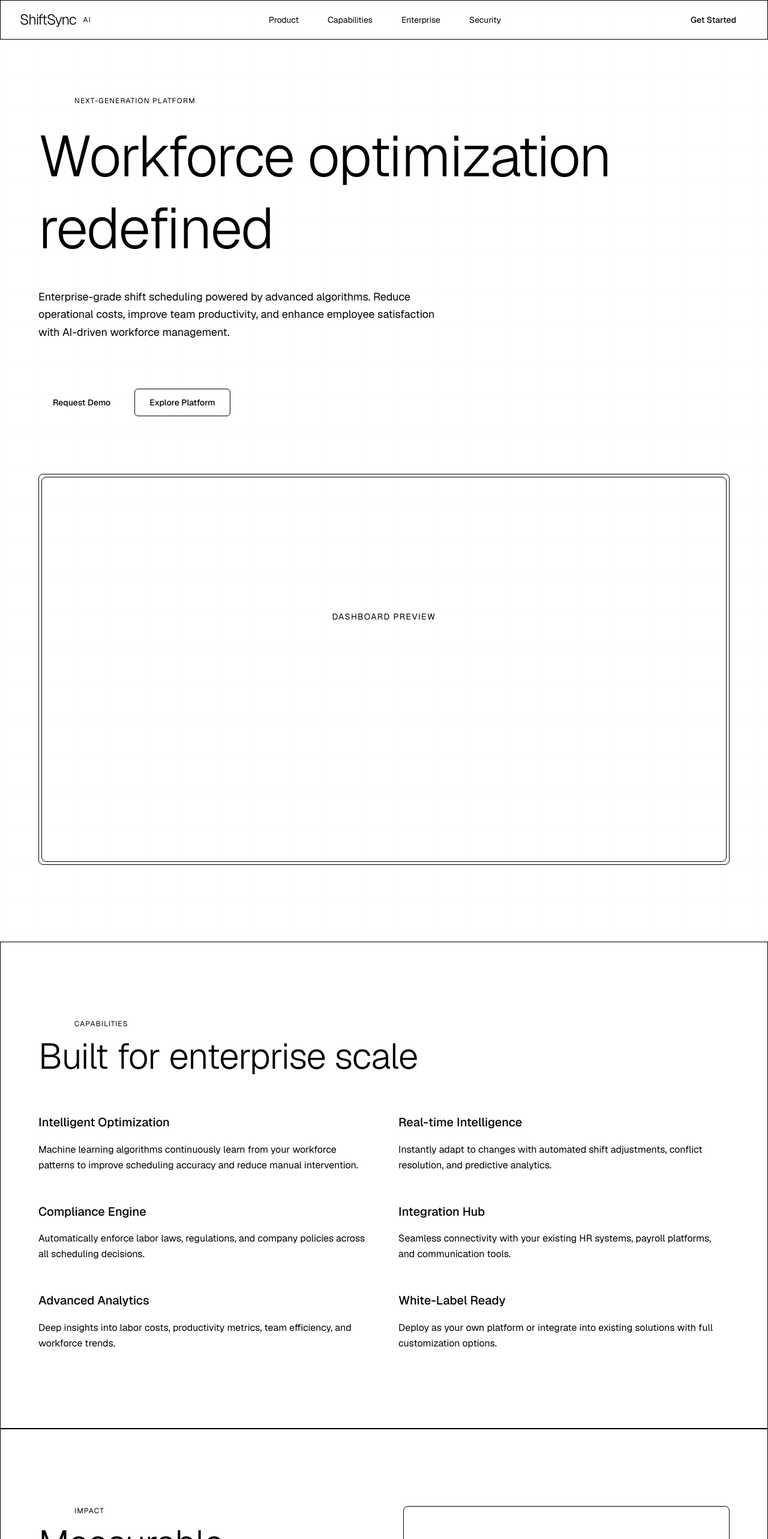
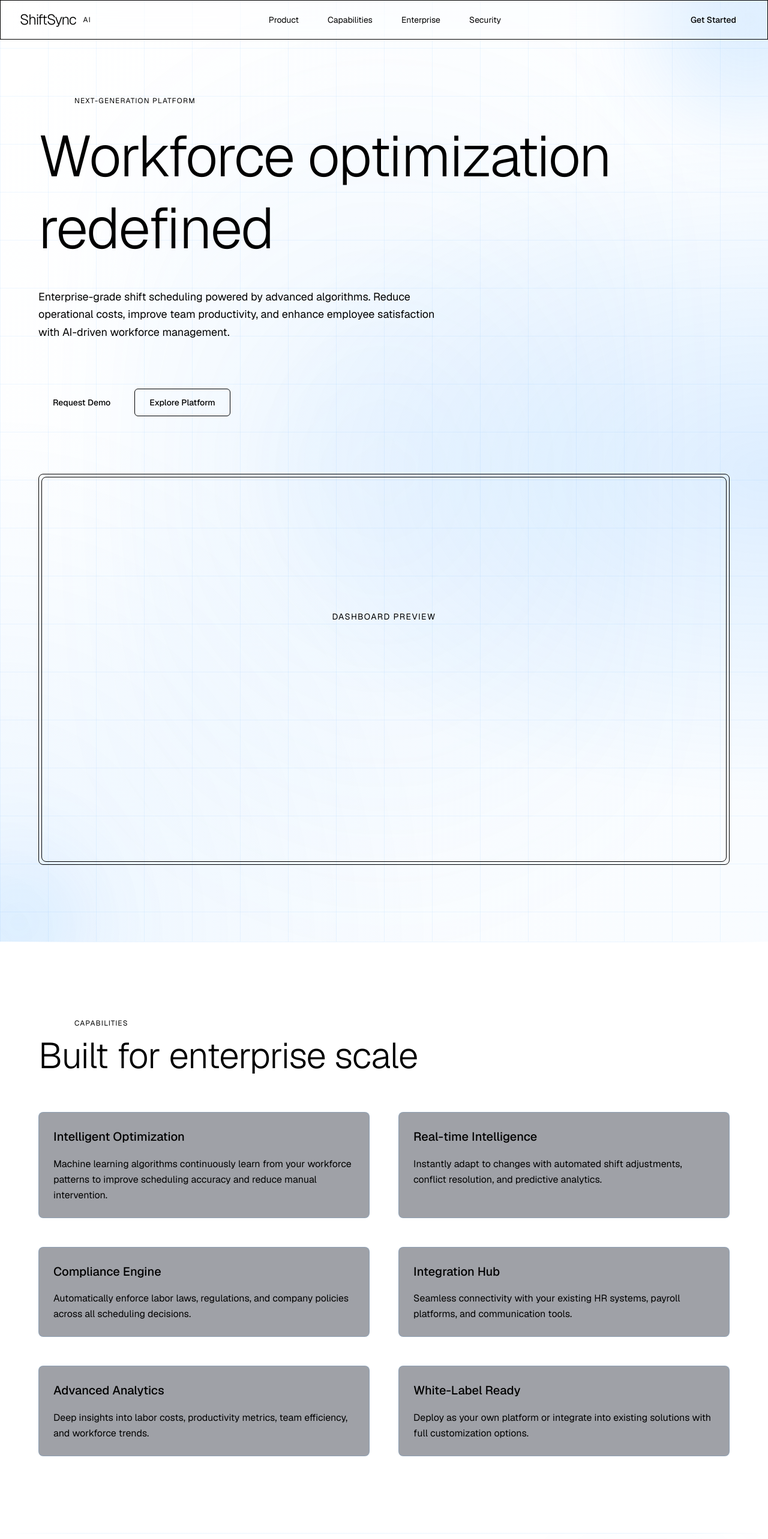
Before and after one commit to Hassaan-js/Shiftsync.AI, a Next.js app: page / in a window 1280 px wide. Shown: the top 2566 px of the page at 60% size. Built offline with nearby package versions, Linux system fonts and the light colour scheme.

Commit message:
feat: enhance background with sophisticated visual elements
Add radial gradients, data-viz patterns, animated backgrounds, and glassmorphism effects.

Co-authored-by: Hassaan ali <186907701+Hassaan-js@users.noreply.github.com>

```diff
--- a/app/globals.css
+++ b/app/globals.css
@@ -60,8 +60,69 @@
 
   .subtle-grid {
     background-image:
-      linear-gradient(to right, rgba(200, 220, 255, 0.03) 1px, transparent 1px),
-      linear-gradient(to bottom, rgba(200, 220, 255, 0.03) 1px, transparent 1px);
-    background-size: 60px 60px;
+      linear-gradient(to right, rgba(51, 153, 255, 0.08) 1px, transparent 1px),
+      linear-gradient(to bottom, rgba(51, 153, 255, 0.08) 1px, transparent 1px);
+    background-size: 80px 80px;
+  }
+
+  /* Sophisticated background with data-visualization aesthetic */
+  .hero-background {
+    position: relative;
+    background:
+      /* Radial gradients for depth */
+      radial-gradient(ellipse at 100% 50%, rgba(51, 153, 255, 0.15) 0%, transparent 50%),
+      radial-gradient(ellipse at 0% 100%, rgba(51, 153, 255, 0.08) 0%, transparent 40%),
+      linear-gradient(135deg, transparent 0%, rgba(51, 153, 255, 0.03) 100%);
+  }
+
+  /* Animated gradient background */
+  .animated-gradient {
+    background: linear-gradient(
+      -45deg,
+      rgba(51, 153, 255, 0.1),
+      rgba(51, 153, 255, 0.05),
+      rgba(20, 20, 30, 0.8),
+      rgba(51, 153, 255, 0.03)
+    );
+    background-size: 400% 400%;
+    animation: gradientShift 15s ease infinite;
+  }
+
+  @keyframes gradientShift {
+    0% {
+      background-position: 0% 50%;
+    }
+    50% {
+      background-position: 100% 50%;
+    }
+    100% {
+      background-position: 0% 50%;
+    }
+  }
+
+  /* Geometric accent elements */
+  .accent-ring {
+    background:
+      radial-gradient(circle at 50% 50%, rgba(51, 153, 255, 0.2) 0%, rgba(51, 153, 255, 0.05) 70%, transparent 100%);
+    border: 1px solid rgba(51, 153, 255, 0.1);
+  }
+
+  /* Section dividers with gradient */
+  .section-divider {
+    background: linear-gradient(
+      to right,
+      transparent 0%,
+      rgba(51, 153, 255, 0.1) 10%,
+      rgba(51, 153, 255, 0.1) 90%,
+      transparent 100%
+    );
+    height: 1px;
+  }
+
+  /* Glass effect with enhanced sophistication */
+  .glass-premium {
+    background: rgba(15, 20, 35, 0.4);
+    backdrop-filter: blur(12px);
+    border: 1px solid rgba(51, 153, 255, 0.15);
   }
 }
--- a/app/page.tsx
+++ b/app/page.tsx
@@ -25,10 +25,14 @@ export default function Home() {
       </nav>
 
       {/* Hero Section */}
-      <section className="relative pt-40 pb-32 px-6 lg:px-8">
+      <section className="relative pt-40 pb-32 px-6 lg:px-8 overflow-hidden hero-background">
         <div className="absolute inset-0 subtle-grid -z-10"></div>
-        <div className="absolute top-20 right-0 w-96 h-96 bg-accent/5 rounded-full blur-3xl -z-10"></div>
-        <div className="absolute bottom-0 left-0 w-80 h-80 bg-accent/3 rounded-full blur-3xl -z-10"></div>
+        {/* Top right accent glow */}
+        <div className="absolute -top-40 -right-40 w-96 h-96 rounded-full blur-3xl -z-10 accent-ring"></div>
+        {/* Bottom left accent glow */}
+        <div className="absolute -bottom-32 -left-32 w-80 h-80 rounded-full blur-3xl -z-10" style={{background: 'radial-gradient(circle, rgba(51, 153, 255, 0.15) 0%, transparent 70%)'}}></div>
+        {/* Center decorative element */}
+        <div className="absolute top-1/2 left-1/2 transform -translate-x-1/2 -translate-y-1/2 w-full h-full max-w-4xl blur-3xl -z-10" style={{background: 'radial-gradient(ellipse 150% 100% at 50% 50%, rgba(51, 153, 255, 0.08) 0%, transparent 50%)'}}></div>
 
         <div className="max-w-6xl mx-auto space-y-12">
           <div className="space-y-6">
@@ -72,7 +76,8 @@ export default function Home() {
       </section>
 
       {/* Capabilities Section */}
-      <section id="capabilities" className="py-32 px-6 lg:px-8 border-t premium-border">
+      <section id="capabilities" className="py-32 px-6 lg:px-8 relative overflow-hidden">
+        <div className="absolute top-0 left-0 right-0 section-divider"></div>
         <div className="max-w-6xl mx-auto">
           <div className="mb-16 space-y-4">
             <div className="flex items-center gap-3">
@@ -111,7 +116,7 @@ export default function Home() {
                 description: 'Deploy as your own platform or integrate into existing solutions with full customization options.',
               },
             ].map((feature, i) => (
-              <div key={i} className="space-y-4">
+              <div key={i} className="space-y-4 p-6 rounded-lg glass-premium hover:border-accent/30 transition-all duration-300">
                 <h3 className="text-xl font-medium leading-relaxed">{feature.title}</h3>
                 <p className="text-muted-foreground leading-relaxed">{feature.description}</p>
               </div>
@@ -121,7 +126,9 @@ export default function Home() {
       </section>
 
       {/* Enterprise Section */}
-      <section id="enterprise" className="py-32 px-6 lg:px-8 border-t premium-border">
+      <section id="enterprise" className="py-32 px-6 lg:px-8 relative overflow-hidden">
+        <div className="absolute top-0 left-0 right-0 section-divider"></div>
+        <div className="absolute top-0 right-0 w-96 h-96 blur-3xl -z-10" style={{background: 'radial-gradient(circle, rgba(51, 153, 255, 0.12) 0%, transparent 70%)'}}></div>
         <div className="max-w-6xl mx-auto">
           <div className="grid lg:grid-cols-2 gap-16 items-start">
             <div className="space-y-8">
@@ -163,10 +170,11 @@ export default function Home() {
               </ul>
             </div>
 
-            <div className="premium-border rounded-lg p-12 h-full flex items-center justify-center bg-muted/20">
+            <div className="rounded-lg p-12 h-full flex items-center justify-center glass-premium">
               <div className="text-center space-y-4">
                 <div className="text-muted-foreground text-sm uppercase tracking-widest">Enterprise Dashboard</div>
-                <div className="w-48 h-32 mx-auto bg-gradient-to-b from-accent/20 to-transparent rounded"></div>
+                <div className="w-48 h-32 mx-auto bg-gradient-to-b from-accent/30 via-accent/10 to-transparent rounded blur-sm"></div>
+                <div className="text-xs text-muted-foreground/50 pt-4">Advanced visualization & analytics</div>
               </div>
             </div>
           </div>
@@ -174,8 +182,10 @@ export default function Home() {
       </section>
 
       {/* Security Section */}
-      <section id="security" className="py-32 px-6 lg:px-8 border-t premium-border">
-        <div className="max-w-6xl mx-auto space-y-16">
+      <section id="security" className="py-32 px-6 lg:px-8 relative overflow-hidden">
+        <div className="absolute top-0 left-0 right-0 section-divider"></div>
+        <div className="absolute bottom-0 left-1/2 transform -translate-x-1/2 w-full h-96 blur-3xl -z-10" style={{background: 'radial-gradient(ellipse 120% 100% at 50% 100%, rgba(51, 153, 255, 0.1) 0%, transparent 60%)'}}></div>
+        <div className="max-w-6xl mx-auto space-y-16 relative z-10">
           <div className="space-y-4">
             <div className="flex items-center gap-3">
               <div className="line-separator"></div>
@@ -192,7 +202,7 @@ export default function Home() {
               { title: 'Compliance', desc: 'HIPAA, GDPR, SOC 2 Type II, and more certifications' },
               { title: 'Uptime', desc: '99.9% SLA with multi-region redundancy and disaster recovery' },
             ].map((item, i) => (
-              <div key={i} className="premium-border rounded-lg p-8 space-y-4 bg-muted/10">
+              <div key={i} className="rounded-lg p-8 space-y-4 glass-premium hover:border-accent/40 transition-all duration-300">
                 <h3 className="text-lg font-medium">{item.title}</h3>
                 <p className="text-sm text-muted-foreground">{item.desc}</p>
               </div>
@@ -202,8 +212,12 @@ export default function Home() {
       </section>
 
       {/* Final CTA */}
-      <section className="py-32 px-6 lg:px-8 border-t premium-border">
-        <div className="max-w-4xl mx-auto text-center space-y-8">
+      <section className="py-32 px-6 lg:px-8 relative overflow-hidden">
+        <div className="absolute top-0 left-0 right-0 section-divider"></div>
+        <div className="absolute inset-0 subtle-grid -z-10"></div>
+        <div className="absolute -top-64 right-1/4 w-96 h-96 blur-3xl -z-10" style={{background: 'radial-gradient(circle, rgba(51, 153, 255, 0.15) 0%, transparent 70%)'}}></div>
+        <div className="absolute -bottom-64 left-1/4 w-96 h-96 blur-3xl -z-10" style={{background: 'radial-gradient(circle, rgba(51, 153, 255, 0.1) 0%, transparent 70%)'}}></div>
+        <div className="max-w-4xl mx-auto text-center space-y-8 relative z-10">
           <h2 className="text-5xl lg:text-6xl font-light">
             Transform your workforce
           </h2>
@@ -222,7 +236,8 @@ export default function Home() {
       </section>
 
       {/* Footer */}
-      <footer className="border-t premium-border py-16 px-6 lg:px-8">
+      <footer className="relative py-16 px-6 lg:px-8 border-t premium-border overflow-hidden">
+        <div className="absolute top-0 left-0 right-0 section-divider"></div>
         <div className="max-w-6xl mx-auto">
           <div className="grid md:grid-cols-4 gap-12 mb-12">
             <div>
```
